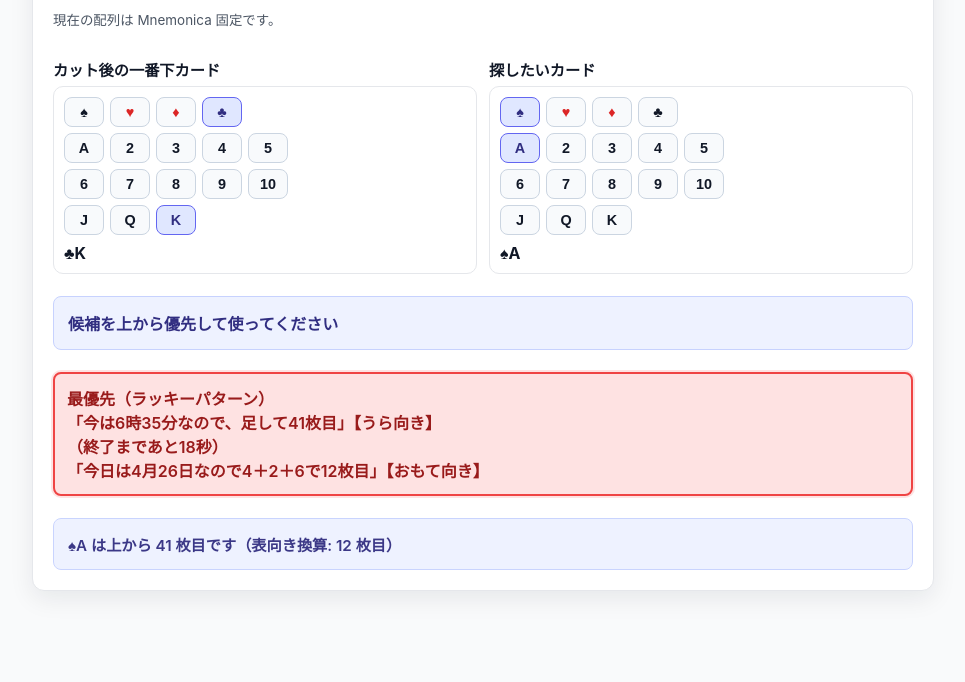
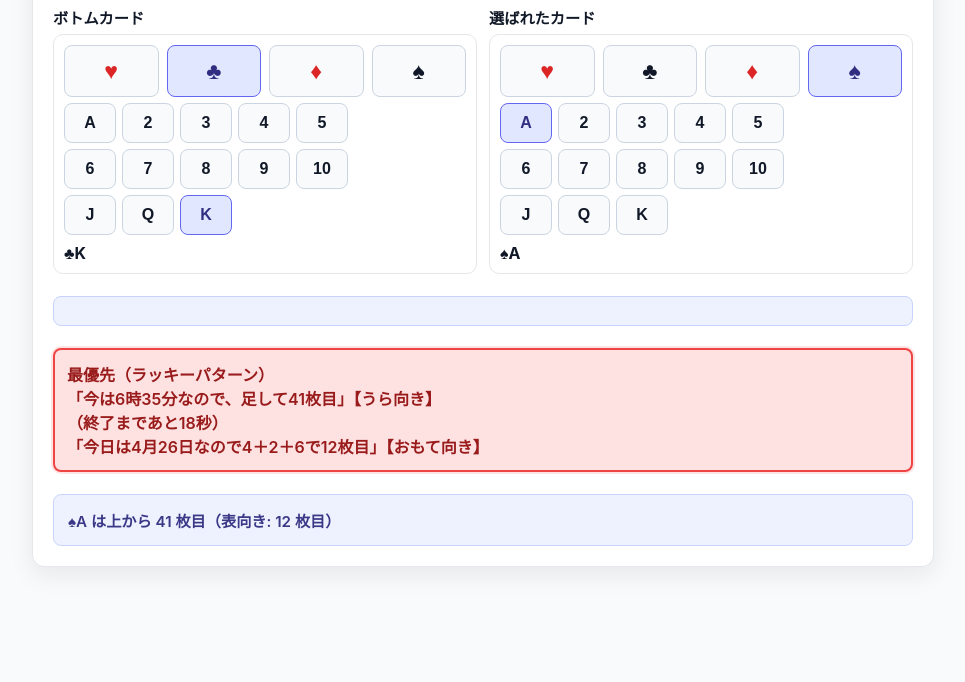
Before and after one commit to e-Effect/trump-cut-app, a plain HTML site: page index.html in a window 1280 px wide. Shown: the part 118-800 px from the top of the page, without its empty margins (157-1122 px from the left). Drawn offline with Linux system fonts and the light colour scheme.

Commit message:
Update app: 2026-04-26 15:35:37

```diff
--- a/index.html
+++ b/index.html
@@ -3,7 +3,7 @@
 <head>
   <meta charset="UTF-8" />
   <meta name="viewport" content="width=device-width, initial-scale=1.0" />
-  <title>トランプ カット位置計算</title>
+  <title>True Cut</title>
   <style>
     :root {
       font-family: -apple-system, BlinkMacSystemFont, "Segoe UI", Roboto, sans-serif;
@@ -89,18 +89,28 @@
       flex-wrap: wrap;
       margin-bottom: 6px;
     }
+    .picker-row.suit-row {
+      display: grid;
+      grid-template-columns: repeat(4, minmax(0, 1fr));
+      gap: 8px;
+    }
     .picker-row:last-child {
       margin-bottom: 0;
     }
     .pick-btn {
-      min-width: 40px;
+      min-width: 52px;
       border: 1px solid #cbd5e1;
       border-radius: 8px;
       background: #f8fafc;
-      padding: 6px 8px;
-      font-size: 0.9rem;
+      padding: 10px 12px;
+      font-size: 1rem;
       font-weight: 700;
       cursor: pointer;
+    }
+    .pick-btn.suit-btn {
+      min-height: 52px;
+      font-size: 1.45rem;
+      padding: 10px 0;
     }
     .pick-btn.active {
       background: #e0e7ff;
@@ -279,18 +289,16 @@
   <main class="container">
     <div class="version">Version v1.0.0</div>
     <div class="header">
-      <h1>トランプ カット位置計算アプリ</h1>
+      <h1>True Cut</h1>
       <button id="openSettingsBtn" class="settings-btn" type="button" aria-label="設定">⚙</button>
     </div>
 
     <section class="grid">
-      <p class="hint">現在の配列は Mnemonica 固定です。</p>
-
       <div class="row">
         <div>
-          <label for="bottomSuit">カット後の一番下カード</label>
+          <label for="bottomSuit">ボトムカード</label>
           <div class="card-picker">
-            <div id="bottomSuitButtons" class="picker-row"></div>
+            <div id="bottomSuitButtons" class="picker-row suit-row"></div>
             <div id="bottomRankButtons1" class="picker-row"></div>
             <div id="bottomRankButtons2" class="picker-row"></div>
             <div id="bottomRankButtons3" class="picker-row"></div>
@@ -299,9 +307,9 @@
           </div>
         </div>
         <div>
-          <label for="targetSuit">探したいカード</label>
+          <label for="targetSuit">選ばれたカード</label>
           <div class="card-picker">
-            <div id="targetSuitButtons" class="picker-row"></div>
+            <div id="targetSuitButtons" class="picker-row suit-row"></div>
             <div id="targetRankButtons1" class="picker-row"></div>
             <div id="targetRankButtons2" class="picker-row"></div>
             <div id="targetRankButtons3" class="picker-row"></div>
@@ -416,7 +424,7 @@
 
     const ACTIVE_DECK = MNEMONICA_COMPACT.map(fromCompactCard);
     const PHRASE_STORAGE_KEY = "trump-cut-app-phrases-v1";
-    const SUIT_ROWS = ["S", "H", "D", "C"];
+    const SUIT_ROWS = ["H", "C", "D", "S"];
     const RANK_ROWS = [
       ["A", "2", "3", "4", "5"],
       ["6", "7", "8", "9", "10"],
@@ -701,6 +709,9 @@
         const btn = document.createElement("button");
         btn.type = "button";
         btn.className = "pick-btn";
+        if (isSuit) {
+          btn.classList.add("suit-btn");
+        }
         btn.textContent = isSuit ? SUIT_SYMBOLS[value] : value;
         if (isSuit && (value === "H" || value === "D")) {
           btn.classList.add("red");
@@ -793,8 +804,8 @@
         ...getSpellPatternMatches(target, facePosition, "front")
       ];
 
-      const line1 = `${formatCardForDisplay(target)} は上から ${backPosition} 枚目です（表向き換算: ${facePosition} 枚目）`;
-      resultEl.textContent = "候補を上から優先して使ってください";
+      const line1 = `${formatCardForDisplay(target)} は上から ${backPosition} 枚目（表向き: ${facePosition} 枚目）`;
+      resultEl.textContent = "";
       basePanelEl.textContent = line1;
 
       if (luckyMatches.length > 0) {
```
